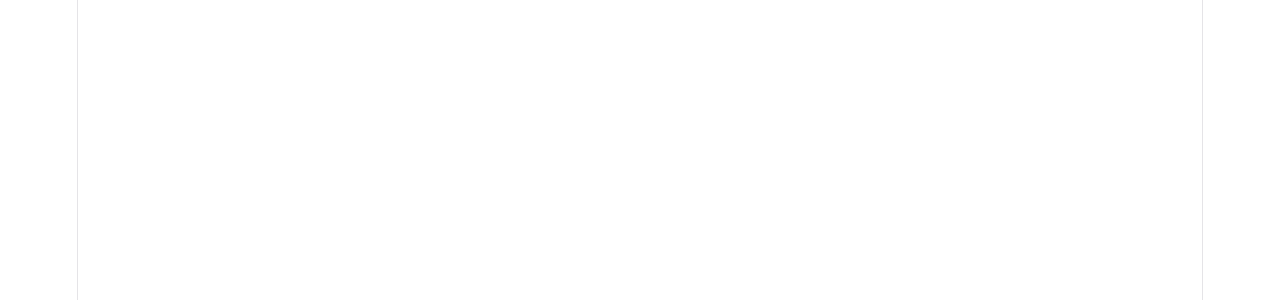
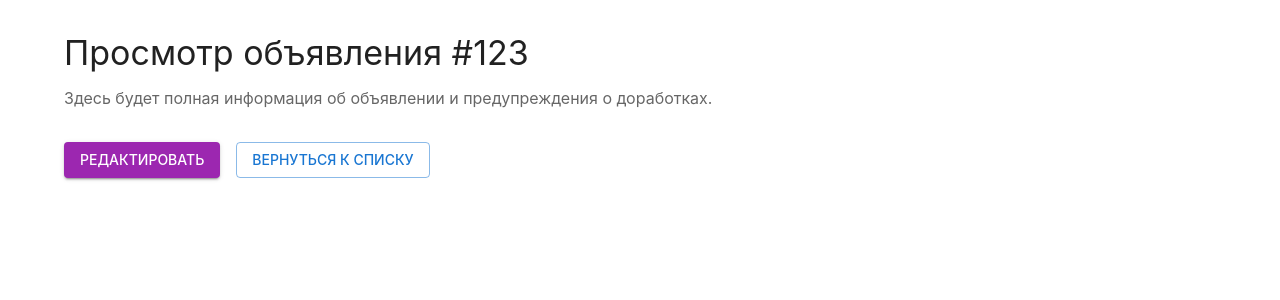
Before and after one commit to elizaveta-rybina/Frontend-trainee-assignment-spring-2026, a React (Vite) app in the folder frontend/: page /ads/123 in a window 1280 px wide. Shown: the top 300 px of the page. Built offline with nearby package versions, Linux system fonts and the light colour scheme.

Commit message:
feat(app): add routing and page stubs with global Roboto font

```diff
--- a/frontend/src/App.tsx
+++ b/frontend/src/App.tsx
@@ -1,5 +1,18 @@
+import { ErrorBoundary } from '@/app/providers/ErrorBoundary'
+import { QueryProvider } from '@/app/providers/QueryProvider'
+import { ThemeProvider } from '@/app/providers/ThemeProvider'
+import { AppRouter } from '@/app/router'
+
 function App() {
-	return <></>
+	return (
+		<ErrorBoundary>
+			<ThemeProvider>
+				<QueryProvider>
+					<AppRouter />
+				</QueryProvider>
+			</ThemeProvider>
+		</ErrorBoundary>
+	)
 }
 
 export default App
--- /dev/null
+++ b/frontend/src/app/router/index.tsx
@@ -0,0 +1,20 @@
+import { BrowserRouter, Navigate, Route, Routes } from 'react-router-dom'
+
+import { AdEdit } from '@/pages/AdEdit'
+import { AdsList } from '@/pages/AdsList'
+import { AdView } from '@/pages/AdView'
+import { NotFound } from '@/pages/NotFound'
+
+export const AppRouter = () => {
+	return (
+		<BrowserRouter>
+			<Routes>
+				<Route path='/' element={<Navigate to='/ads' replace />} />
+				<Route path='/ads' element={<AdsList />} />
+				<Route path='/ads/:id' element={<AdView />} />
+				<Route path='/ads/:id/edit' element={<AdEdit />} />
+				<Route path='*' element={<NotFound />} />
+			</Routes>
+		</BrowserRouter>
+	)
+}
--- a/frontend/src/index.css
+++ b/frontend/src/index.css
@@ -1,111 +1,14 @@
-:root {
-  --text: #6b6375;
-  --text-h: #08060d;
-  --bg: #fff;
-  --border: #e5e4e7;
-  --code-bg: #f4f3ec;
-  --accent: #aa3bff;
-  --accent-bg: rgba(170, 59, 255, 0.1);
-  --accent-border: rgba(170, 59, 255, 0.5);
-  --social-bg: rgba(244, 243, 236, 0.5);
-  --shadow:
-    rgba(0, 0, 0, 0.1) 0 10px 15px -3px, rgba(0, 0, 0, 0.05) 0 4px 6px -2px;
+@import url('https://fonts.googleapis.com/css2?family=Roboto:wght@300;400;500;700&display=swap');
 
-  --sans: system-ui, 'Segoe UI', Roboto, sans-serif;
-  --heading: system-ui, 'Segoe UI', Roboto, sans-serif;
-  --mono: ui-monospace, Consolas, monospace;
-
-  font: 18px/145% var(--sans);
-  letter-spacing: 0.18px;
-  color-scheme: light dark;
-  color: var(--text);
-  background: var(--bg);
-  font-synthesis: none;
-  text-rendering: optimizeLegibility;
-  -webkit-font-smoothing: antialiased;
-  -moz-osx-font-smoothing: grayscale;
-
-  @media (max-width: 1024px) {
-    font-size: 16px;
-  }
+* {
+	margin: 0;
+	padding: 0;
+	box-sizing: border-box;
 }
 
-@media (prefers-color-scheme: dark) {
-  :root {
-    --text: #9ca3af;
-    --text-h: #f3f4f6;
-    --bg: #16171d;
-    --border: #2e303a;
-    --code-bg: #1f2028;
-    --accent: #c084fc;
-    --accent-bg: rgba(192, 132, 252, 0.15);
-    --accent-border: rgba(192, 132, 252, 0.5);
-    --social-bg: rgba(47, 48, 58, 0.5);
-    --shadow:
-      rgba(0, 0, 0, 0.4) 0 10px 15px -3px, rgba(0, 0, 0, 0.25) 0 4px 6px -2px;
-  }
-
-  #social .button-icon {
-    filter: invert(1) brightness(2);
-  }
+html,
+body {
+	font-family: 'Roboto', sans-serif;
+	-webkit-font-smoothing: antialiased;
+	-moz-osx-font-smoothing: grayscale;
 }
-
-#root {
-  width: 1126px;
-  max-width: 100%;
-  margin: 0 auto;
-  text-align: center;
-  border-inline: 1px solid var(--border);
-  min-height: 100svh;
-  display: flex;
-  flex-direction: column;
-  box-sizing: border-box;
-}
-
-body {
-  margin: 0;
-}
-
-h1,
-h2 {
-  font-family: var(--heading);
-  font-weight: 500;
-  color: var(--text-h);
-}
-
-h1 {
-  font-size: 56px;
-  letter-spacing: -1.68px;
-  margin: 32px 0;
-  @media (max-width: 1024px) {
-    font-size: 36px;
-    margin: 20px 0;
-  }
-}
-h2 {
-  font-size: 24px;
-  line-height: 118%;
-  letter-spacing: -0.24px;
-  margin: 0 0 8px;
-  @media (max-width: 1024px) {
-    font-size: 20px;
-  }
-}
-p {
-  margin: 0;
-}
-
-code,
-.counter {
-  font-family: var(--mono);
-  display: inline-flex;
-  border-radius: 4px;
-  color: var(--text-h);
-}
-
-code {
-  font-size: 15px;
-  line-height: 135%;
-  padding: 4px 8px;
-  background: var(--code-bg);
-}
--- /dev/null
+++ b/frontend/src/pages/AdEdit/index.tsx
@@ -0,0 +1,26 @@
+import { Box, Button, Container, Typography } from '@mui/material'
+import { Link, useParams } from 'react-router-dom'
+
+export const AdEdit = () => {
+	const { id } = useParams()
+
+	return (
+		<Container sx={{ mt: 4 }}>
+			<Typography variant='h4' gutterBottom>
+				AdE
+			</Typography>
+			<Typography variant='body1' color='text.secondary'>
+				Здесь будет сложная форма, AI-генерация описания и оценка цены.
+			</Typography>
+
+			<Box sx={{ display: 'flex', gap: 2, mt: 4 }}>
+				<Button variant='contained' color='success'>
+					Сохранить (пока ничего не делает)
+				</Button>
+				<Button component={Link} to={`/ads/${id}`} variant='text' color='error'>
+					Отменить
+				</Button>
+			</Box>
+		</Container>
+	)
+}
--- /dev/null
+++ b/frontend/src/pages/AdView/index.tsx
@@ -0,0 +1,32 @@
+import { Box, Button, Container, Typography } from '@mui/material'
+import { Link, useParams } from 'react-router-dom'
+
+export const AdView = () => {
+	const { id } = useParams()
+
+	return (
+		<Container sx={{ mt: 4 }}>
+			<Typography variant='h4' gutterBottom>
+				Просмотр объявления #{id}
+			</Typography>
+			<Typography variant='body1' color='text.secondary' paragraph>
+				Здесь будет полная информация об объявлении и предупреждения о
+				доработках.
+			</Typography>
+
+			<Box sx={{ display: 'flex', gap: 2, mt: 4 }}>
+				<Button
+					component={Link}
+					to={`/ads/${id}/edit`}
+					variant='contained'
+					color='secondary'
+				>
+					Редактировать
+				</Button>
+				<Button component={Link} to='/ads' variant='outlined'>
+					Вернуться к списку
+				</Button>
+			</Box>
+		</Container>
+	)
+}
--- /dev/null
+++ b/frontend/src/pages/AdsList/index.tsx
@@ -0,0 +1,21 @@
+import { Box, Button, Container, Typography } from '@mui/material'
+import { Link } from 'react-router-dom'
+
+export const AdsList = () => {
+	return (
+		<Container sx={{ mt: 4 }}>
+			<Typography variant='h4' gutterBottom>
+				Мои объявления
+			</Typography>
+			<Typography variant='body1' color='text.secondary'>
+				Здесь будет список из 6 повторяющихся карточек, фильтры и пагинация.
+			</Typography>
+
+			<Box sx={{ mt: 2 }}>
+				<Button component={Link} to='/ads/123' variant='contained'>
+					Тест: Открыть объявление #123
+				</Button>
+			</Box>
+		</Container>
+	)
+}
--- /dev/null
+++ b/frontend/src/pages/NotFound/index.tsx
@@ -0,0 +1,18 @@
+import { Button, Container, Typography } from '@mui/material'
+import { Link } from 'react-router-dom'
+
+export const NotFound = () => {
+	return (
+		<Container sx={{ mt: 10, textAlign: 'center' }}>
+			<Typography variant='h1' color='error' gutterBottom>
+				404
+			</Typography>
+			<Typography variant='h5' gutterBottom>
+				Страница не найдена
+			</Typography>
+			<Button component={Link} to='/ads' variant='contained' sx={{ mt: 3 }}>
+				Вернуться на главную
+			</Button>
+		</Container>
+	)
+}
```
